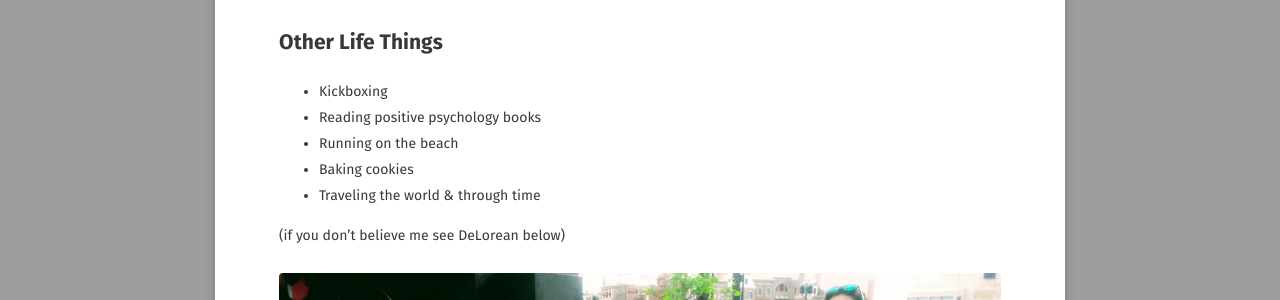
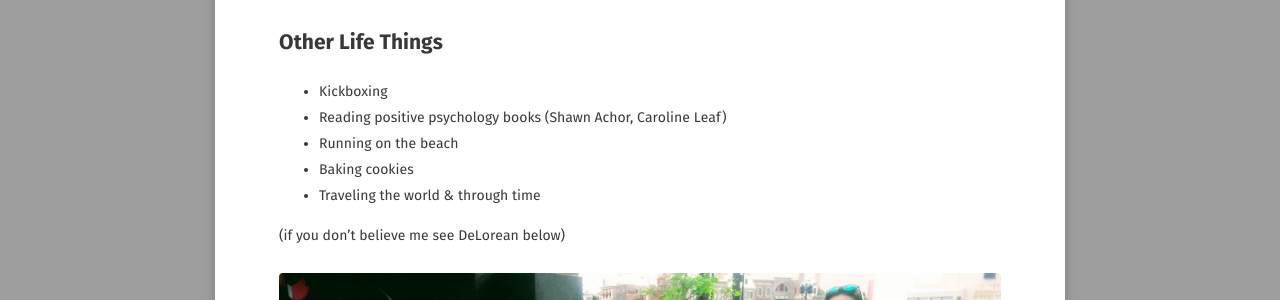
Before and after one commit to sarahschirduan/sarahschirduan.github.io, a Jekyll site: the page built from about/index.md, in a window 1280 px wide. Shown: the part 475-775 px from the top of the page. Built offline with Jekyll 4.4.1, drawn with Linux system fonts in a browser that asks for light colours; some web fonts are replaced.

Commit message:
Update index.md

```diff
--- a/about/index.md
+++ b/about/index.md
@@ -16,7 +16,7 @@ comments: false
 
 ## Other Life Things
 * Kickboxing
-* Reading positive psychology books
+* Reading positive psychology books (Shawn Achor, Caroline Leaf)
 * Running on the beach
 * Baking cookies
 * Traveling the world & through time
```
